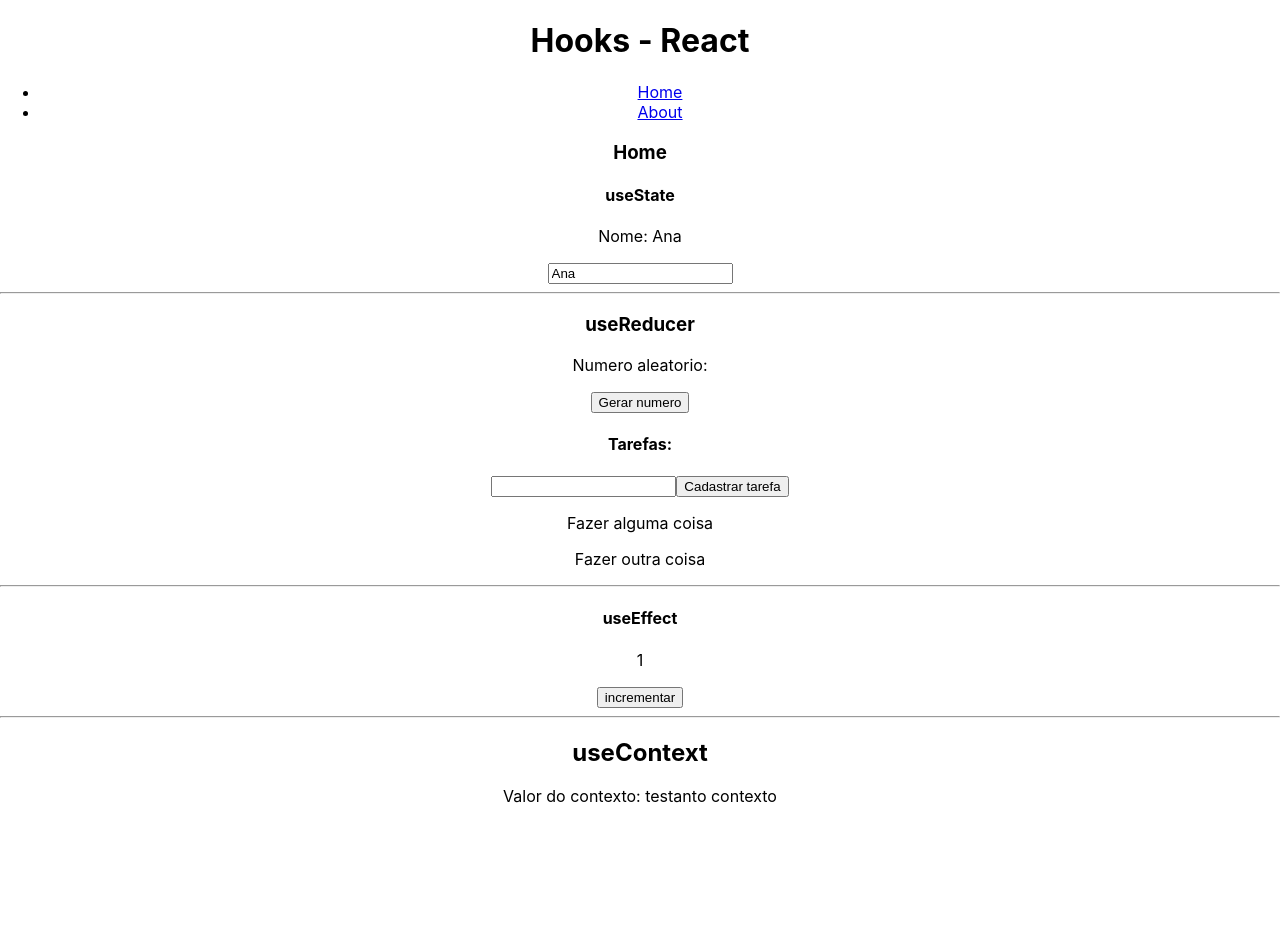
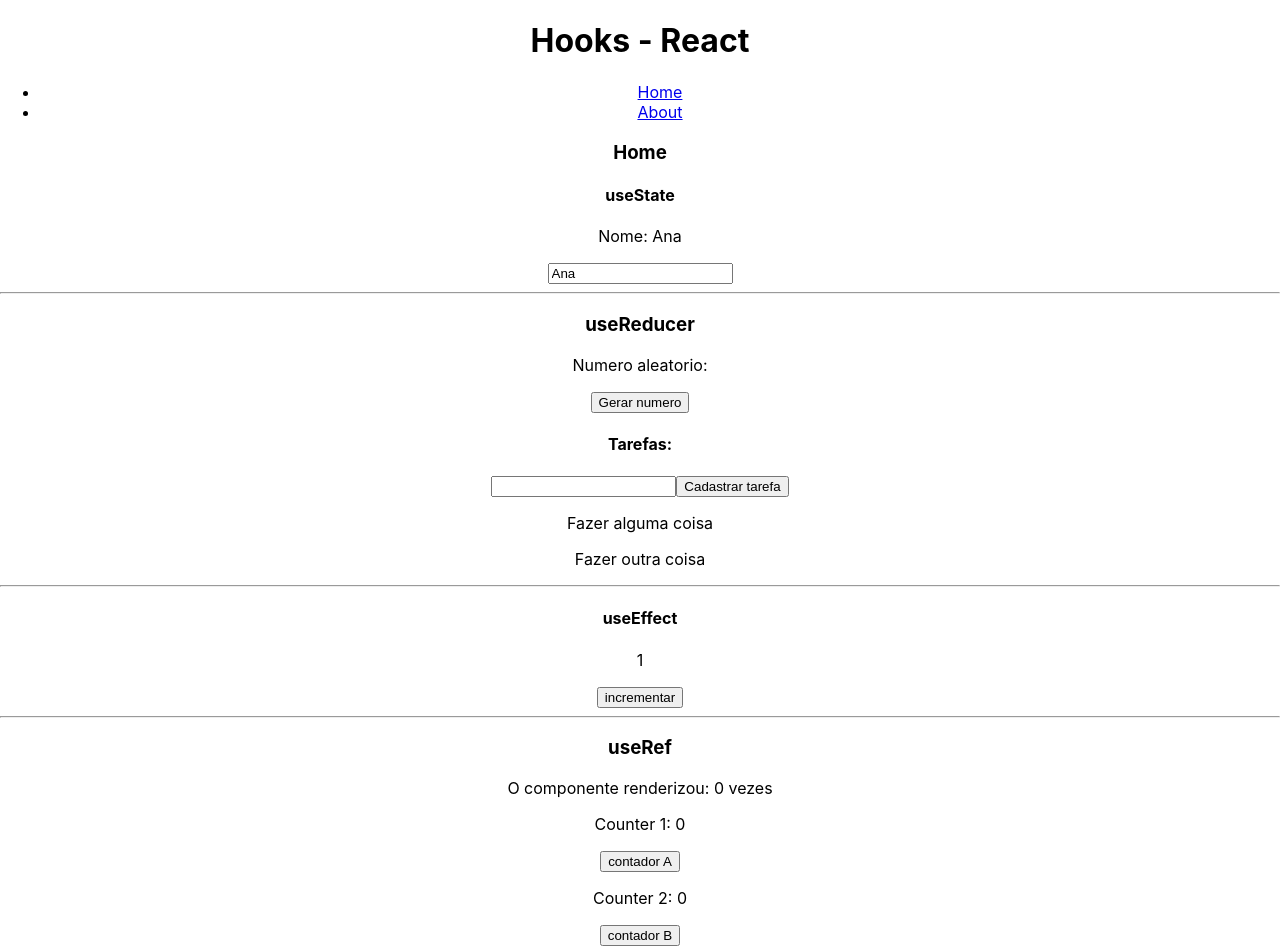
Before and after one commit to maikonsm7/reacthooks, a React (Create React App) app: page / in a window 1280 px wide. Shown: the top 952 px of the page. Before the commit the page ends 822 px from the top, so only its background shows below. Built offline with nearby package versions, Linux system fonts and the light colour scheme.

Commit message:
create useRef

```diff
--- /dev/null
+++ b/src/components/HookUseRef.jsx
@@ -0,0 +1,23 @@
+import { useEffect, useState, useRef } from "react"
+const HookUseRef = () => {
+    const numberRef = useRef(0)
+    const [counter, setCounter] = useState(0)
+    const [counterB, setCounterB] = useState(0)
+
+    // e melhor usar o useRef dentro do useEffect, pois se usar o useState fica um loop infinito
+    useEffect(()=>{
+        numberRef.current =  numberRef.current + 1
+    })
+    return(
+        <div>
+            <h3>useRef</h3>
+            <p>O componente renderizou: {numberRef.current} vezes</p>
+            <p>Counter 1: {counter}</p>
+            <button onClick={() => setCounter(counter + 1)}>contador A</button>
+            <p>Counter 2: {counterB}</p>
+            <button onClick={() => setCounterB(counterB + 1)}>contador B</button>
+        </div>
+    )
+}
+
+export default HookUseRef
--- a/src/pages/Home.jsx
+++ b/src/pages/Home.jsx
@@ -3,6 +3,7 @@
 import HookUseReducer from "../components/HookUseReducer";
 import HookUseEffect from "../components/HookUseEffect"
 import {SomeContext} from "../components/HookUseContext"
+import HookUseRef from "../components/HookUseRef";
 
 const Home = () => {
     const {contextValue} = useContext(SomeContext)
@@ -12,6 +13,7 @@
             <HookUseState />
             <HookUseReducer />
             <HookUseEffect />
+            <HookUseRef />
             <h2>useContext</h2>
             <p>Valor do contexto: {contextValue}</p>
         </div>
```
